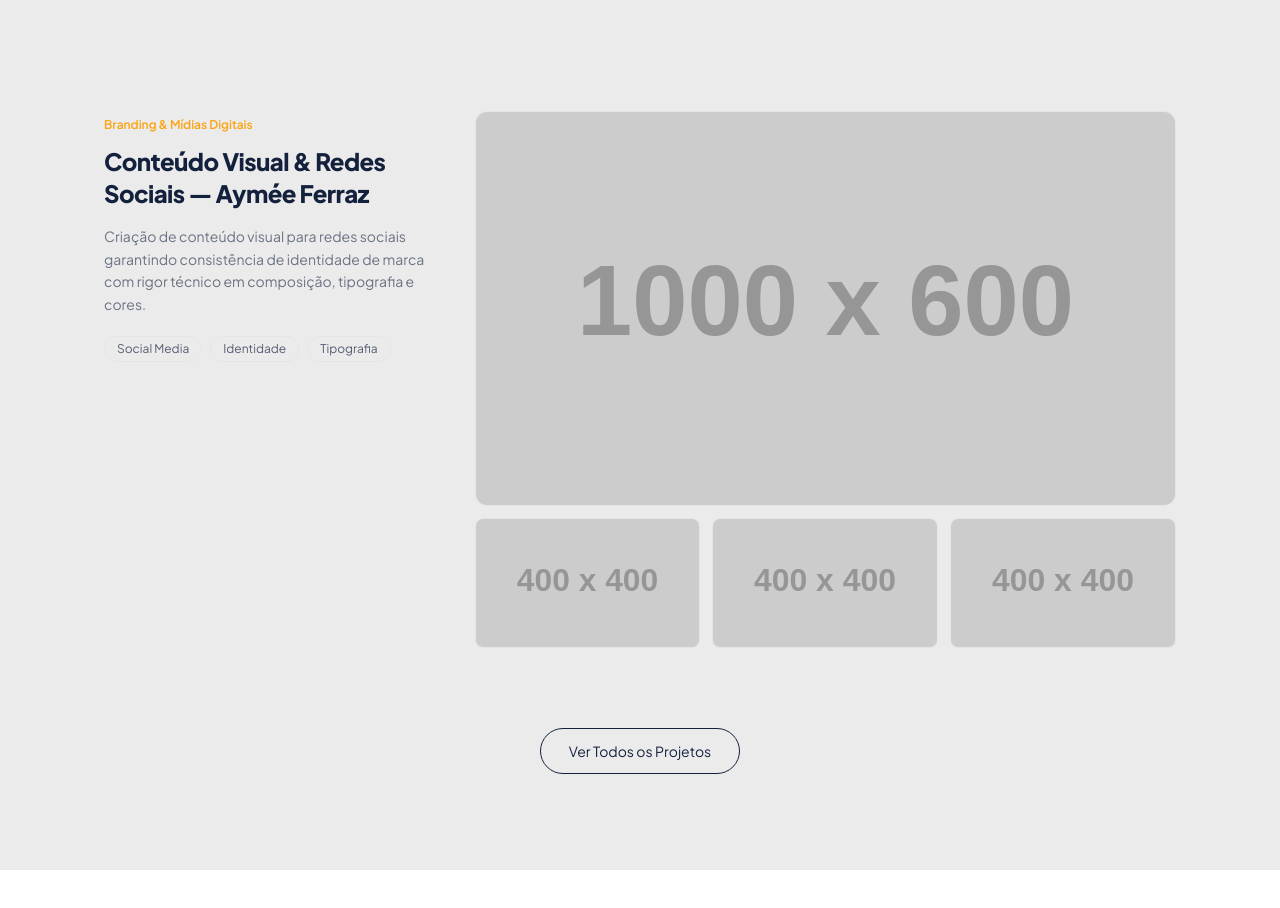
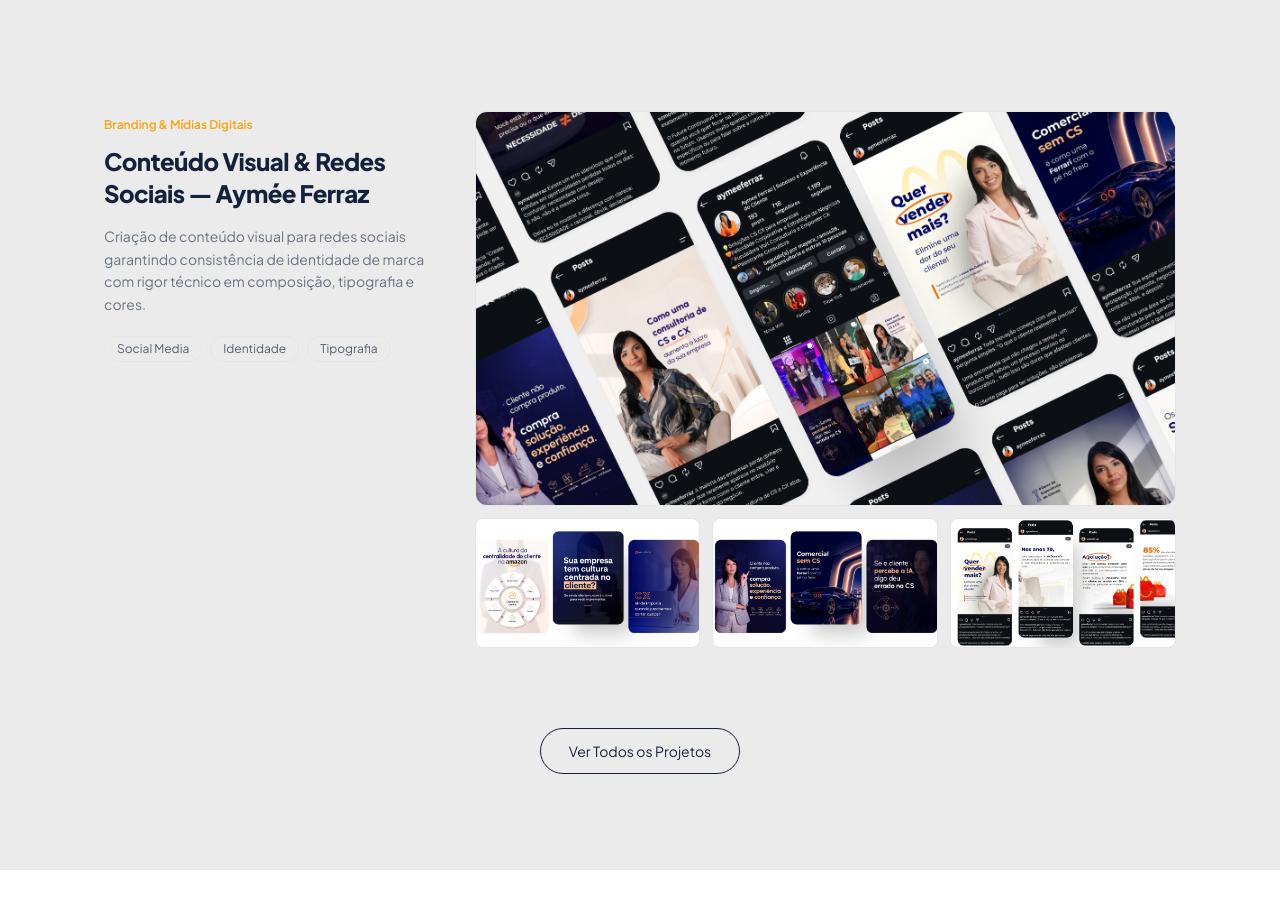
Before and after one commit to raquel-renovato/raquel-renovato-portfolio, a Next.js app: page / in a window 1280 px wide. Shown: the part 4262-5170 px from the top of the page. Built offline with nearby package versions, Linux system fonts and the light colour scheme.

Commit message:
Update Portfolio.js

```diff
--- a/components/Portfolio.js
+++ b/components/Portfolio.js
@@ -71,13 +71,13 @@
       'Criação de conteúdo visual para redes sociais garantindo consistência de identidade de marca com rigor técnico em composição, tipografia e cores.',
     tags: ['Social Media', 'Identidade', 'Tipografia'],
     main: {
-      src: 'https://placehold.co/1000x600/E5E5E5/14213D?text=Aymée+Ferraz+—+Feed',
-      alt: 'Feed de redes sociais criado para Aymée Ferraz',
+      src: '/img/img-aymee/aymee-cover1.png',
+      alt: 'Mockup principal de posts criados para Aymée Ferraz',
     },
     thumbs: [
-      { src: 'https://placehold.co/400x400/E5E5E5/14213D?text=Post+1', alt: 'Post 1 das redes sociais de Aymée Ferraz' },
-      { src: 'https://placehold.co/400x400/E5E5E5/14213D?text=Post+2', alt: 'Post 2 das redes sociais de Aymée Ferraz' },
-      { src: 'https://placehold.co/400x400/E5E5E5/14213D?text=Stories', alt: 'Stories das redes sociais de Aymée Ferraz' },
+      { src: '/img/img-aymee/aymee-cover2.png', alt: 'Mockup de posts criados para Aymée Ferraz — variação 2' },
+      { src: '/img/img-aymee/aymee-cover3.png', alt: 'Mockup de posts criados para Aymée Ferraz — variação 3' },
+      { src: '/img/img-aymee/aymee-cover4.png', alt: 'Mockup de posts criados para Aymée Ferraz — variação 4' },
     ],
   },
 ];
```
